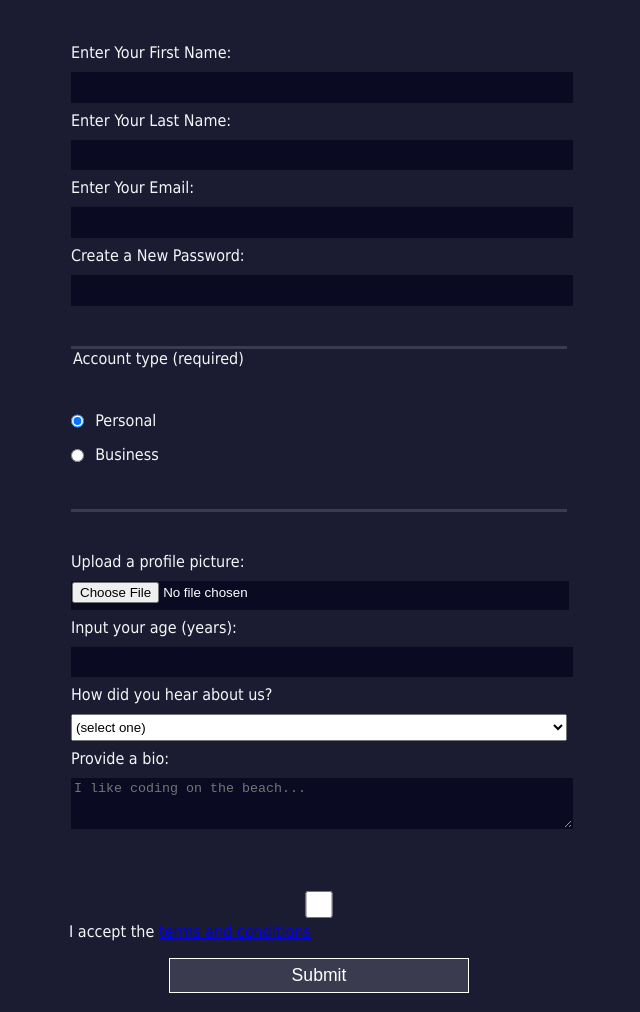
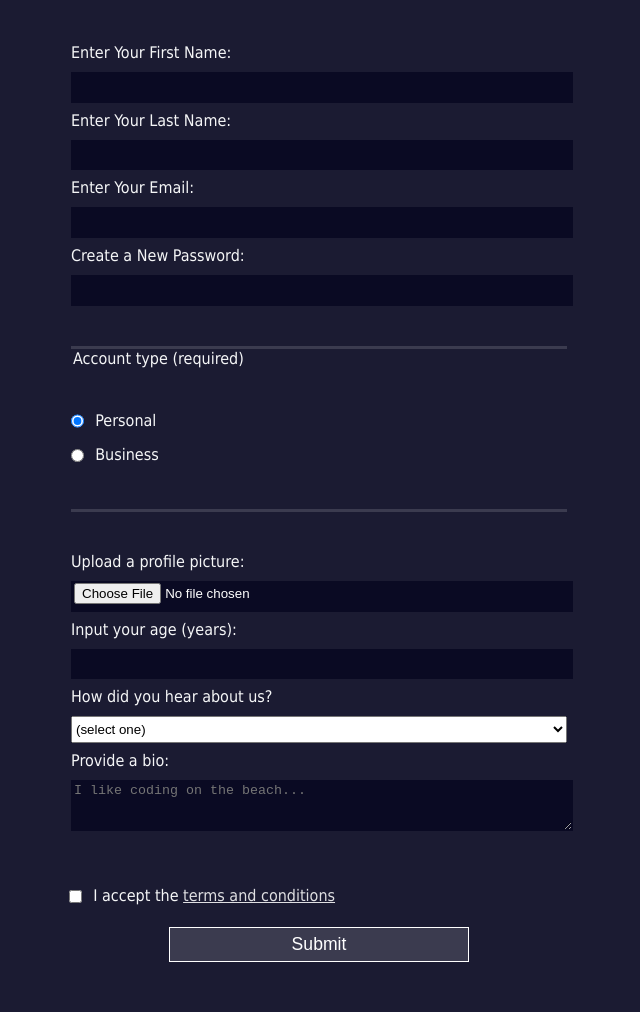
Before and after one commit to wakamol3/freeCodeCamp-fullstack-cert, a plain HTML site: page CSS/Workshop - Registration Form/index.html in a window 1280 px wide. Shown: the part 134-1146 px from the top of the page, without its empty margins (321-961 px from the left). Drawn offline with Linux system fonts and the light colour scheme.

Commit message:
refactored html and css

```diff
--- a/CSS/Workshop - Registration Form/index.html
+++ b/CSS/Workshop - Registration Form/index.html
@@ -86,6 +86,7 @@
       </fieldset>
       <label for="terms-and-conditions">
         <input
+          class="inline"
           id="terms-and-conditions"
           type="checkbox"
           required
--- a/CSS/Workshop - Registration Form/styles.css
+++ b/CSS/Workshop - Registration Form/styles.css
@@ -19,6 +19,7 @@ form {
   max-width: 500px;
   min-width: 300px;
   margin: 0 auto;
+  padding-bottom: 2em;
 }
 
 fieldset {
@@ -52,6 +53,7 @@ textarea {
 }
 
 .inline {
+  /* for the checkbox terms-and-conditions */
   width: unset;
   margin: 0 0.5em 0 0;
   vertical-align: middle;
@@ -67,3 +69,11 @@ input[type="submit"] {
   border-color: white;
   min-width: 300px;
 }
+
+input[type="file"] {
+  padding: 1px 2px;
+}
+
+label > a {
+  color: #dfdfe2;
+}
```
